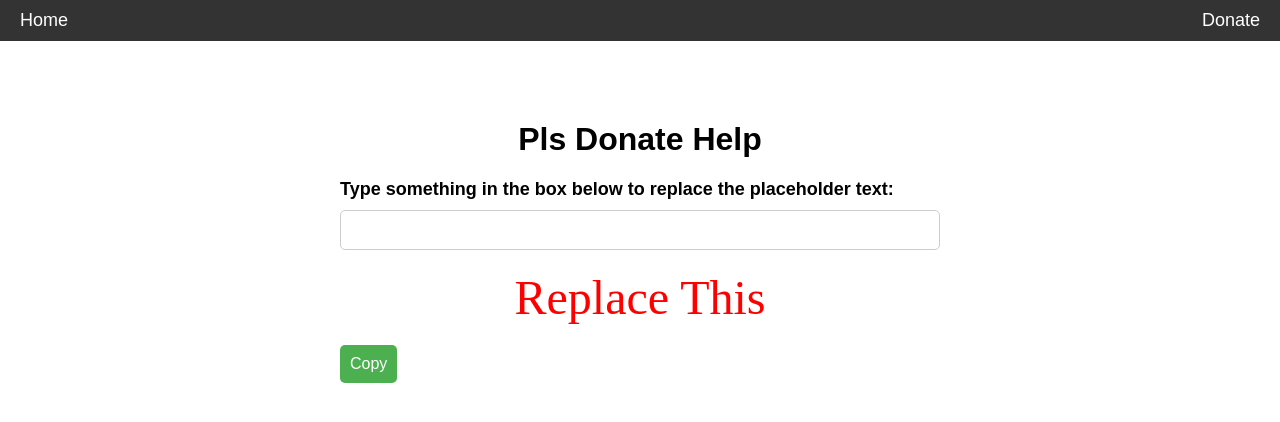
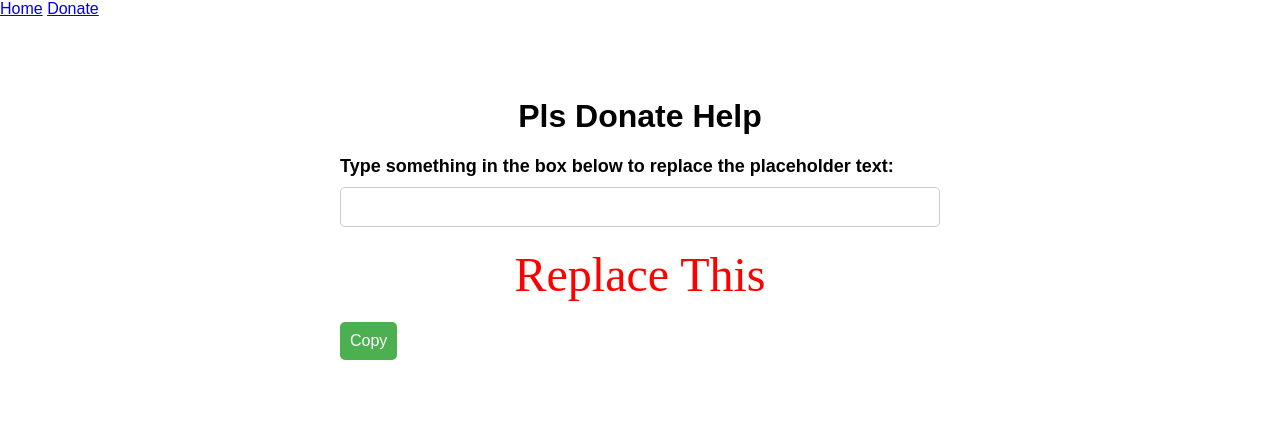
Before and after one commit to PlsDonateHelp/PlsDonateHelp.github.io, a plain HTML site: page index.html in a window 1280 px wide. Drawn offline with Linux system fonts and the light colour scheme.

Commit message:
Update style.css

```diff
--- a/style.css
+++ b/style.css
@@ -59,21 +59,3 @@ input[type="text"] {
 #copyButton:hover {
   background-color: #3e8e41;
 }
-nav {
-  display: flex;
-  justify-content: space-between;
-  align-items: center;
-  background-color: #333;
-  padding: 10px;
-}
-
-nav a {
-  color: white;
-  text-decoration: none;
-  margin: 0 10px;
-  font-size: 18px;
-}
-
-nav a:hover {
-  text-decoration: underline;
-}
```
